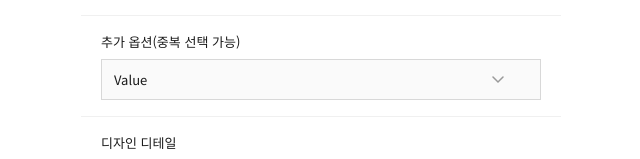
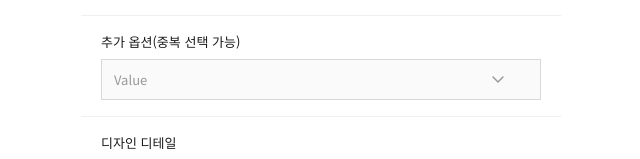
Before and after one commit to ju0321/OhMuseCake-Frontend, a React (Vite) app: page /order in a window 1280 px wide. Shown: the part 1179-1338 px from the top of the page, without its empty margins (319-959 px from the left). Built offline with nearby package versions, Linux system fonts and the light colour scheme.

Commit message:
fix: 추가옵션 value 텍스트 회색으로 변경

```diff
--- a/src/pages/OrderPage.css
+++ b/src/pages/OrderPage.css
@@ -241,7 +241,7 @@
 }
 
 .extra-dropdown-value:not(:empty) {
-  color: #1a1a1a;
+  color: #999;
 }
 
 .extra-dropdown-menu {
```
